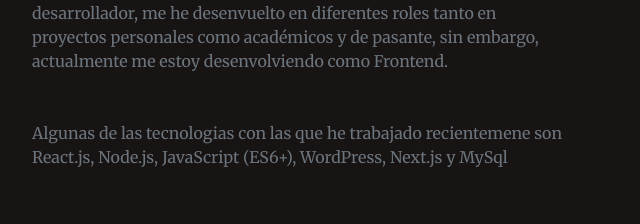
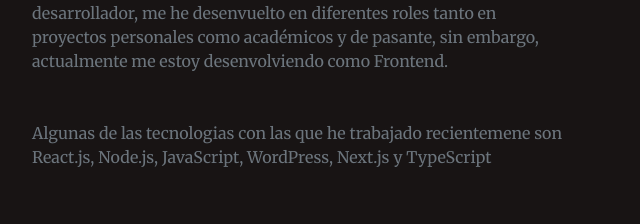
Before and after one commit to FONSEX/Portfolio, a plain HTML site: page index.html in a window 1280 px wide. Shown: the part 1256-1480 px from the top of the page, 53-693 px from the left. Drawn offline with nearby package versions, Linux system fonts and the light colour scheme.

Commit message:
version 1.1

```diff
--- a/index.html
+++ b/index.html
@@ -78,7 +78,7 @@
 
                                 Esta pasión me llevo a matricularme en la carrera de Ingeniería de Software en la Universidad Católica Andrés Bello en la que actualmente estoy finalizando mi trabajo final de grado. Como desarrollador, me he desenvuelto en diferentes roles tanto en proyectos personales como académicos y de pasante, sin embargo, actualmente me estoy desenvolviendo como Frontend. </p>
 
-                                <div class="mt-5" > <p class="text-muted mb-0">Algunas de las tecnologias con las que he trabajado recientemene son React.js, Node.js, JavaScript (ES6+), WordPress, Next.js y MySql  </p></div>
+                                <div class="mt-5" > <p class="text-muted mb-0">Algunas de las tecnologias con las que he trabajado recientemene son React.js, Node.js, JavaScript, WordPress, Next.js y TypeScript  </p></div>
                         </div>
 
 
```
